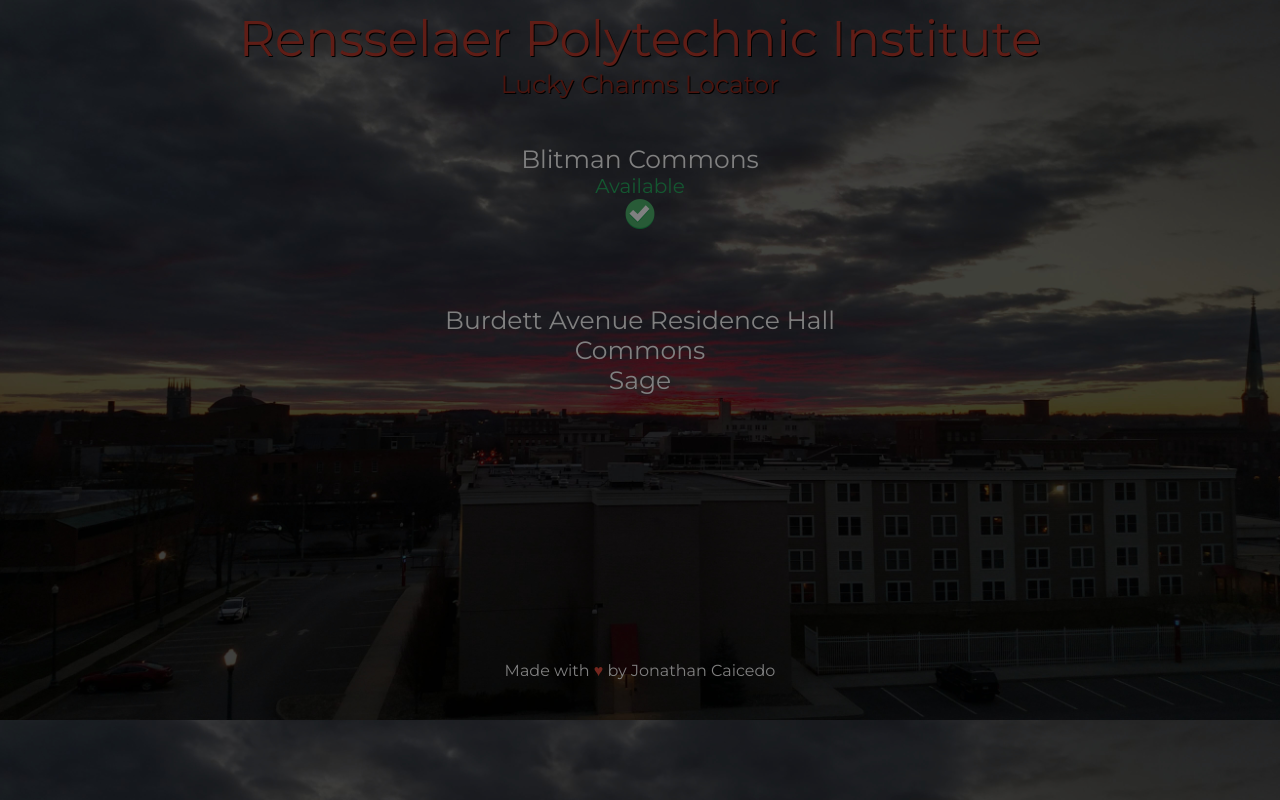
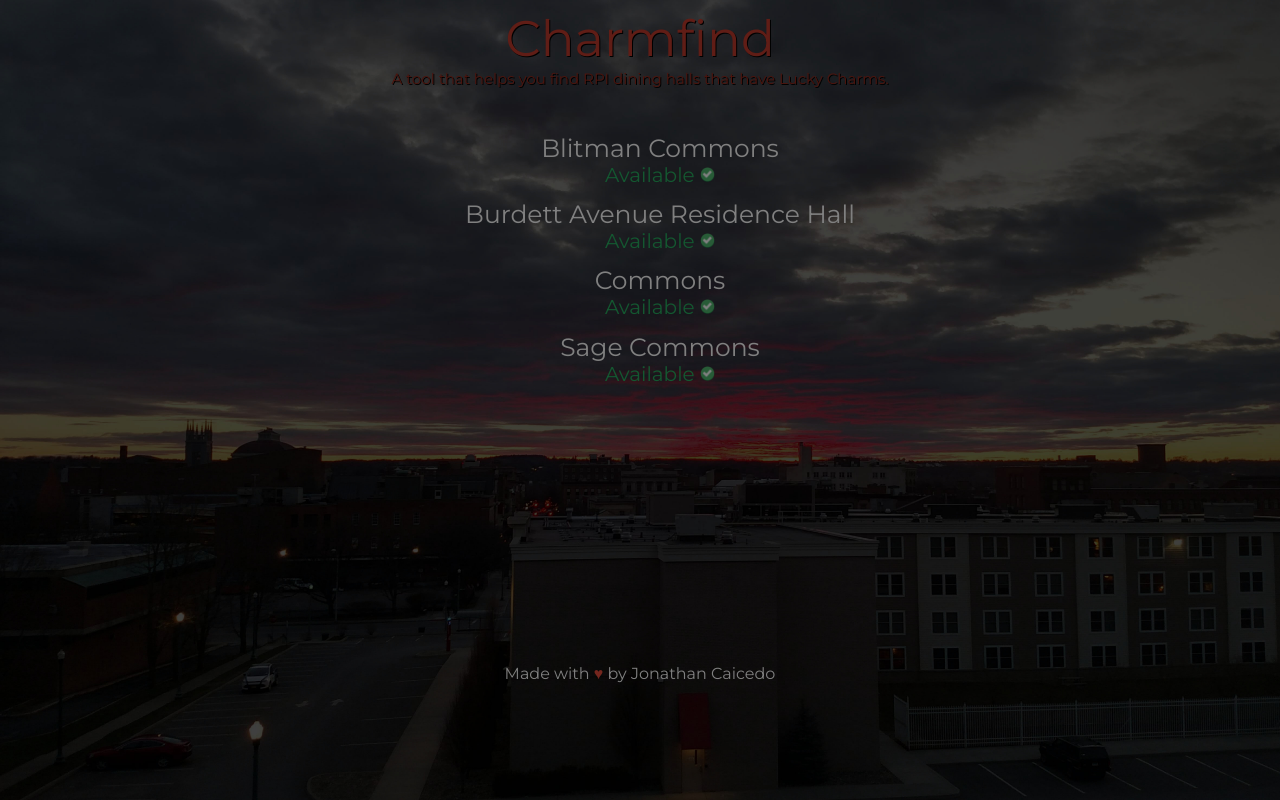
Before and after one commit to JCBird1012/Charmfind, a plain HTML site: page index.html in a window 1280 px wide. Drawn offline with Linux system fonts and the light colour scheme.

Commit message:
Cleaned up code. Moved CSS to seperate file.
While cleaning up the code for this commit, I was reminded to never write code, especially HTML, while dead tired and heavily medicated.

```diff
--- /dev/null
+++ b/css/main.css
@@ -0,0 +1,71 @@
+@charset "UTF-8";
+
+body {
+		height: 100%;
+		background-image: url("../img/downtown.jpg");
+		background-size: cover;
+		background-attachment: fixed;
+		filter: brightness(50%);
+	}
+
+	#header{
+		margin: 0;
+		padding: 0;
+		color: #c0392b;
+		font-size: 50px;
+		font-family: 'Montserrat', sans-serif;
+		text-shadow: 1px 1px #000000;
+	}
+
+	#description {
+		margin: 0;
+		padding: 0;
+		margin-bottom: 45px;
+		color: #96281B;
+		font-size: 15px;
+		font-family: 'Montserrat', sans-serif;
+		text-shadow: 1px 1px #000000;
+	}
+
+	#dininghall {
+		color: #FFFFFF;
+		font-size: 25px;
+		font-family: 'Montserrat', sans-serif;
+		width: auto;
+	}
+
+	#available
+	{
+		color: #27ae60;
+		font-size: 20px;
+		font-family: 'Montserrat', sans-serif;
+		display: inline-block
+	}
+
+	.greencheck
+	{
+    	max-width: 2.5%;
+    	height: auto;
+    	clear: right;
+    	display: inline-block;
+	}
+
+	ul
+	{
+    	list-style: none;
+	}
+
+	li
+	{
+		padding-bottom: 1%;
+	}
+
+	footer
+	{
+		color: #FFFFFF;
+		font-family: 'Montserrat', sans-serif;
+		position:relative;
+		bottom:-250px;
+		text-align:center;
+		width:100%;
+	}
--- a/index.html
+++ b/index.html
@@ -4,95 +4,56 @@
 	<link href="https://fonts.googleapis.com/css?family=Montserrat:400,700" rel="stylesheet" type="text/css">
 	<link rel="stylesheet" type="text/css" href="css/animate.css"/>
 	<meta http-equiv="content-type" content="text/html; charset=UTF-8">
-	<title> RPI - Lucky Charms Locator</title>
+	<title>Charmfind</title>
+	<link rel="stylesheet" href="css/main.css">
 	<link rel="shortcut icon" href="img/rainbow.ico">
-
-	<style>
-	body {
-		background-image: url("img/downtown.jpg");
-		background-size: cover;
-		filter: brightness(50%);
-	}
-
-	#header{
-		margin: 0;
-		padding: 0;
-		color: #c0392b;
-		font-size: 50px;
-		font-family: 'Montserrat', sans-serif;
-		text-shadow: 1px 1px #000000;
-	}
-
-	#smallheader {
-		margin: 0;
-		padding: 0;
-		margin-bottom: 45px;
-		color: #96281B;
-		font-size: 25px;
-		font-family: 'Montserrat', sans-serif;
-		text-shadow: 1px 1px #000000;
-	}
-
-	#dininghall {
-		color: #FFFFFF;
-		font-size: 25px;
-		font-family: 'Montserrat', sans-serif;
-	}
-
-	#available
-	{
-		color: #27ae60;
-		font-size: 20px;
-		font-family: 'Montserrat', sans-serif;
-	}
-
-	.greencheck
-	{
-    	max-width: 2.5%;
-    	height: auto;
-    	margin-bottom: 70px;
-	}
-
-	footer
-	{
-		color: #FFFFFF;
-		font-family: 'Montserrat', sans-serif;
-		position:relative;
-		bottom:-250px;
-		text-align:center;
-		width:100%;
-	}
-
-	</style>
 </head>
 
 <body>
-	<div class ="animated fadeIn">
+	<div class ="animated fadeInUp">
 		<center>
-			<div id = "header">Rensselaer Polytechnic Institute</div>
+			<div id = "header">Charmfind</div>
 		</center>
 		<center>
-			<div id = "smallheader">Lucky Charms Locator</div>
+			<div id = "description">A tool that helps you find RPI dining halls that have Lucky Charms.</div>
 		</center>
 
     <center>
+        <ul>
+        	<li>
         		<div id = "dininghall">Blitman Commons</div>
-			<center>
 					<div id = "available">
 						Available
-			<div id = "greencheck">
-			<center>
 						<img class = "greencheck" src = "img/greencheck.png">
+					</div>
+			</li>
+
+            <li>
+            	<div id = "dininghall">Burdett Avenue Residence Hall</div>
+            		<div id = "available">
+						Available
+						<img class = "greencheck" src = "img/greencheck.png">
+					</div>
+            </li>
+
+            <li>
+            	<div id = "dininghall">Commons</div>
+            		<div id = "available">
+						Available
+						<img class = "greencheck" src = "img/greencheck.png">
+					</div>
+            </li>
+
+            <li>
+	            <div id = "dininghall">Sage Commons</div>
+	            	<div id = "available">
+						Available
+						<img class = "greencheck" src = "img/greencheck.png">
+					</div>
+            </li>
+        </ul>
   	</center>
-		</div>
 
-			</div>
-			</center>
-			<div id = "dininghall">Burdett Avenue Residence Hall</div>
-			<center>
-			<div id = "dininghall">Commons</div>
-			<div id = "dininghall">Sage</div>
-		</center>
 
 	<footer>
 		<p>Made with <span style="color:#e74c3c;">&hearts;</span> by Jonathan Caicedo</p>
```
Lines whose indentation alone changed are shown as unchanged.
